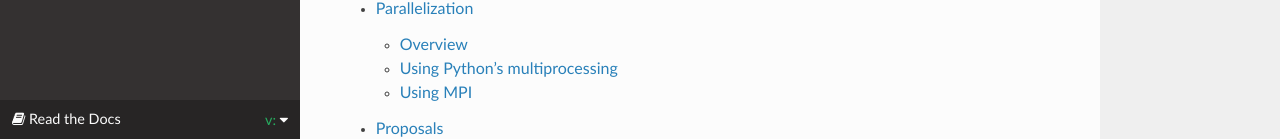
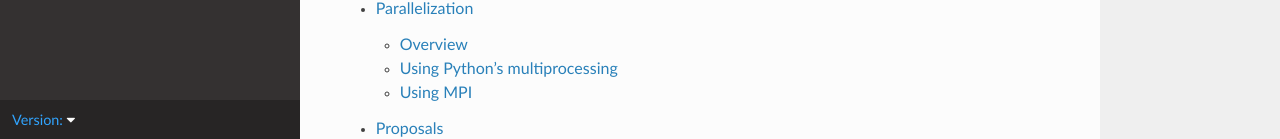
Before and after one commit to cdcapano/epsie, a Sphinx documentation site: the page built from docs/index.rst, in a window 1280 px wide and 1400 px high, scrolled down 610 px. Shown: the part 1258-1397 px from the top of the window. Built offline with Sphinx 7.4.7 and the Read the Docs theme 2.0.0, drawn with Linux system fonts in a browser that asks for light colours; the version number could not be read and is left out.

Commit message:
simplify versions menu

```diff
--- a/docs/_static/custom.css
+++ b/docs/_static/custom.css
@@ -5,3 +5,8 @@
 .wy-menu > .caption > span.caption-text {
   color: #cd7000;
 }
+
+.rst-current-version, .rst-versions {
+    color: #31a4fe !important;
+    text-align: left !important;
+}
--- a/docs/_templates/versions.html
+++ b/docs/_templates/versions.html
@@ -1,39 +1,18 @@
 <!-- Modified from https://tech.michaelaltfield.net/2020/07/23/sphinx-rtd-github-pages-2/ -->
-<!-- Remove if https://github.com/readthedocs/sphinx_rtd_theme/pull/983 is ever merged -->
 {% if READTHEDOCS or display_lower_left %}
 {# Add rst-badge after rst-versions for small badge style. #}
   <div class="rst-versions" data-toggle="rst-versions" role="note" aria-label="versions">
     <span class="rst-current-version" data-toggle="rst-current-version">
-      <span class="fa fa-book"> Read the Docs</span>
-      v: {{ current_version }}
+      Version: {{ current_version }}
       <span class="fa fa-caret-down"></span>
     </span>
     <div class="rst-other-versions">
-      {% if languages|length >= 1 %}
-      <dl>
-        <dt>{{ _('Languages') }}</dt>
-        {% for slug, url in languages %}
-          {% if slug == current_language %} <strong> {% endif %}
-          <dd><a href="{{ url }}">{{ slug }}</a></dd>
-          {% if slug == current_language %} </strong> {% endif %}
-        {% endfor %}
-      </dl>
-      {% endif %}
       {% if versions|length >= 1 %}
       <dl>
-        <dt>{{ _('Versions') }}</dt>
         {% for slug, url in versions %}
           {% if slug == current_version %} <strong> {% endif %}
           <dd><a href="{{ url }}">{{ slug }}</a></dd>
           {% if slug == current_version %} </strong> {% endif %}
-        {% endfor %}
-      </dl>
-      {% endif %}
-      {% if downloads|length >= 1 %}
-      <dl>
-        <dt>{{ _('Downloads') }}</dt>
-        {% for type, url in downloads %}
-          <dd><a href="{{ url }}">{{ type }}</a></dd>
         {% endfor %}
       </dl>
       {% endif %}
```
